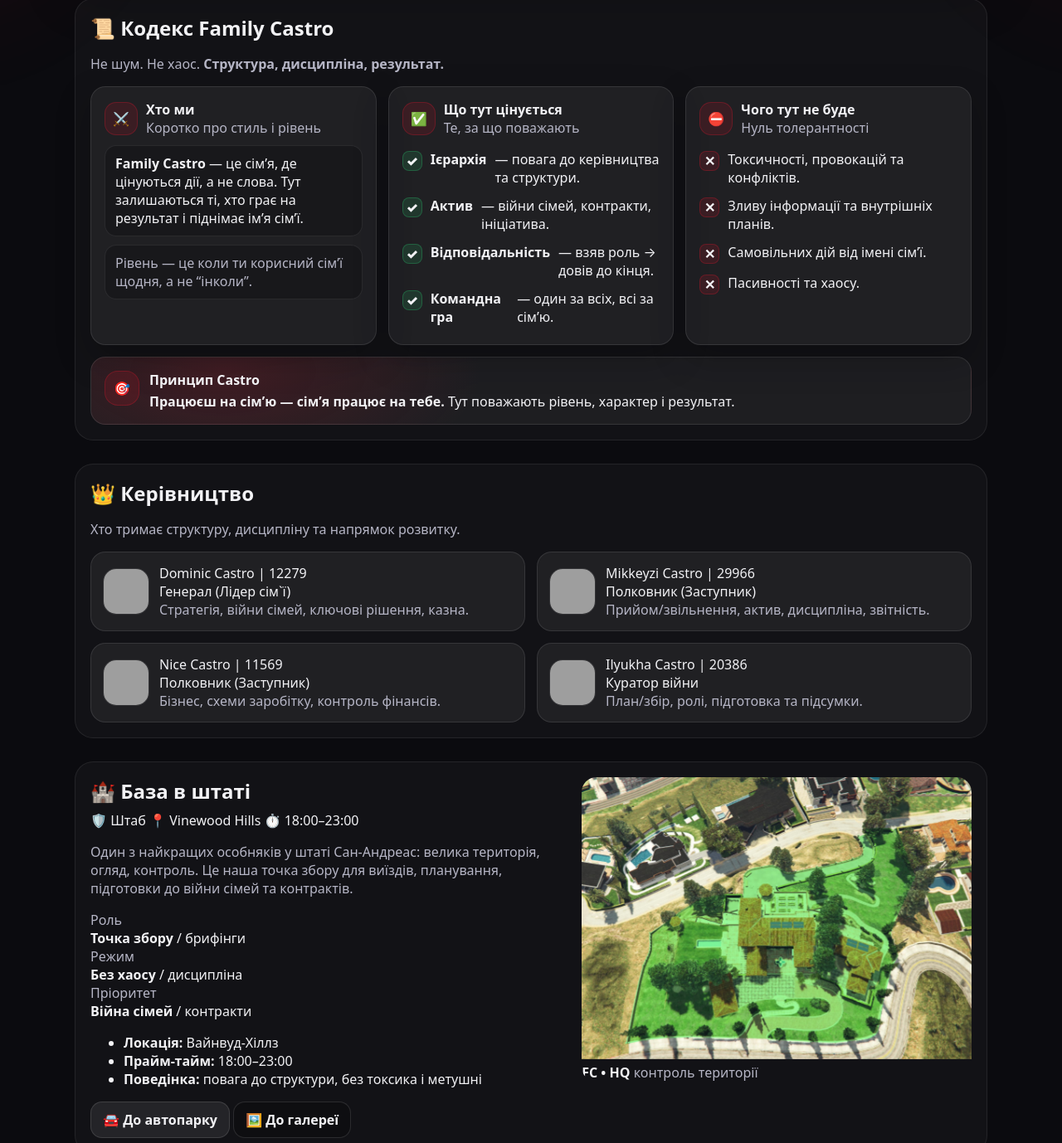
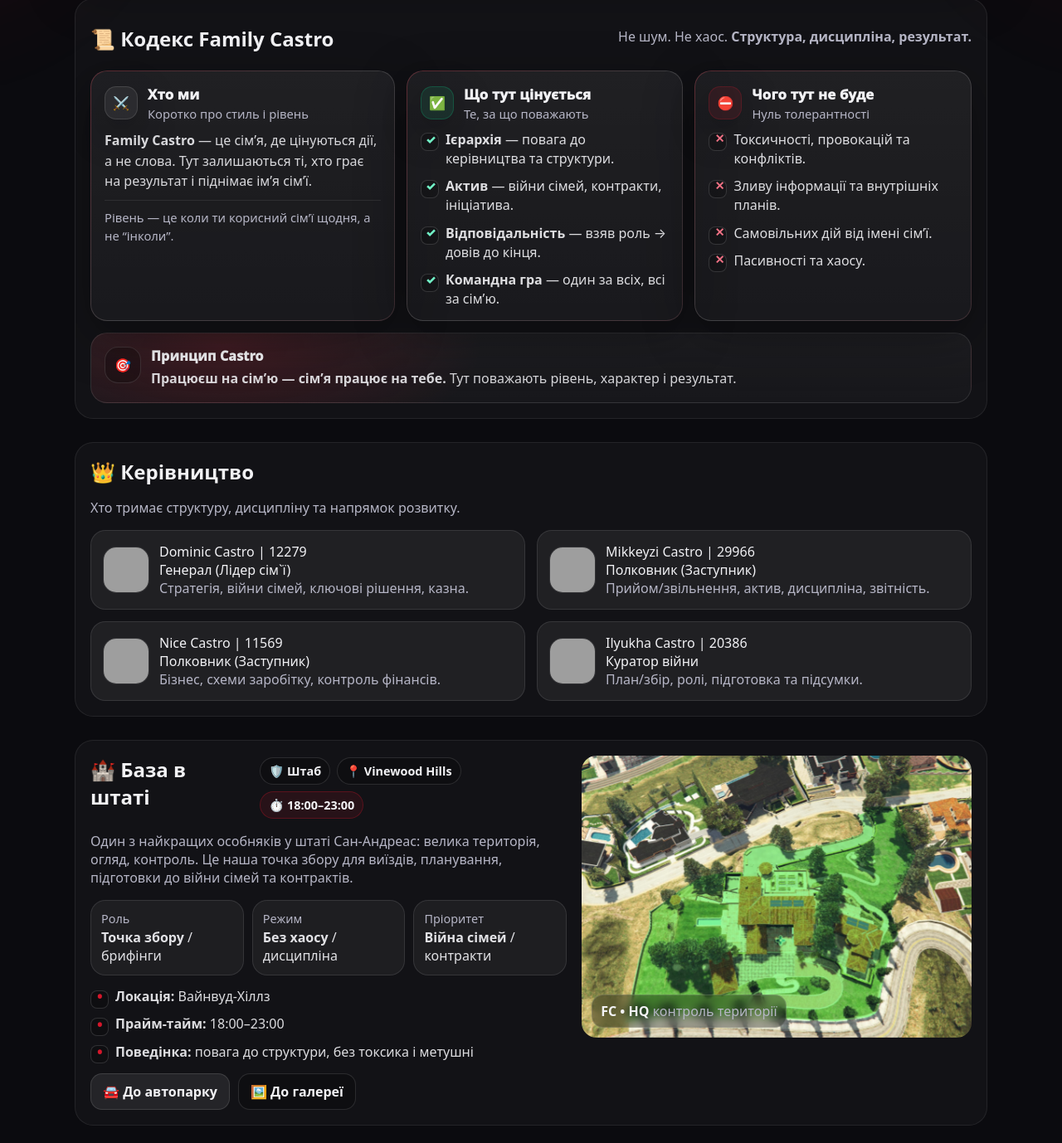
Before and after one commit to AGeHt-ua/castro, a plain HTML site: page info.html in a window 1280 px wide. Shown: the part 769-2147 px from the top of the page at 83% size. Drawn offline with Linux system fonts and the light colour scheme; grey boxes are pictures that could not be loaded.

Commit message:
Update info.css

```diff
--- a/info.css
+++ b/info.css
@@ -1,3 +1,5 @@
+/* INFO PAGE ONLY */
+
 body.info .pagehead{
   background:
     radial-gradient(900px 520px at 20% 10%, rgba(224,24,45,.18), transparent 55%),
@@ -5,7 +7,7 @@ body.info .pagehead{
 }
 
 /* badge + buttons */
-body.info .badge{
+.badge{
   display:inline-flex;
   align-items:center;
   padding: 8px 12px;
@@ -16,7 +18,7 @@ body.info .badge{
   font-size: .92rem;
 }
 
-body.info .btn{
+.btn{
   display:inline-flex;
   align-items:center;
   justify-content:center;
@@ -28,10 +30,10 @@ body.info .btn{
   font-weight: 900;
   transition: .2s;
 }
-body.info .btn:hover{ transform: translateY(-2px); background: rgba(255,255,255,.12); }
-body.info .btn--ghost{ background: rgba(0,0,0,.18); }
+.btn:hover{ transform: translateY(-2px); background: rgba(255,255,255,.12); }
+.btn--ghost{ background: rgba(0,0,0,.18); }
 
-body.info .section__title{ margin: 0 0 8px; font-size: 1.5rem; }
+.section__title{ margin: 0 0 8px; font-size: 1.5rem; }
 
 /* SECTIONS */
 body.info .section{
@@ -579,236 +581,473 @@ html, body{ overflow-x: hidden; }
 }
 
 /* =========================
-   BASE TITLE: NO WRAP ON DESKTOP
-   ("🏰 База в штаті" не переноситься)
+   RULES (PREMIUM)
    ========================= */
-@media (min-width: 861px){
-  .baseHQ .section__title{
-    white-space: nowrap;
-    font-size: clamp(1.25rem, 1.8vw, 1.6rem);
-  }
-}
-
-/* На дуже вузьких екранах дозволяємо перенос */
-@media (max-width: 420px){
-  .baseHQ .section__title{ white-space: normal; }
-}
-
-@media (min-width: 861px){
-  .baseHQ .baseHead{ align-items: center; }
-  .baseHQ .section__title{ flex: 0 0 auto; }
-  .baseHQ .baseTags{ margin-left: auto; }
-}
-
-/* =========================
-   FIX: TOP HERO ONLY (mobile + overflow)
-   ========================= */
-
-/* 1) figure має дефолтні margins — це і ламає */
-.infoHero__media{
-  margin: 0 !important;
-  border-radius: 22px;
-  border: 1px solid rgba(255,255,255,.10);
+.rules{
+  position: relative;
   overflow: hidden;
 }
 
-/* 2) grid-діти не повинні розпирати колонки */
-.infoHero > *{
-  min-width: 0;
+.rulesHead{
+  display:flex;
+  align-items:flex-end;
+  justify-content:space-between;
+  gap: 16px;
+  margin-bottom: 14px;
+}
+@media (max-width: 900px){
+  .rulesHead{ flex-direction: column; align-items:flex-start; }
 }
 
-/* 3) картинки ніколи не виходять за межі */
-.infoHero__media img{
-  display: block;
-  max-width: 100%;
-  height: 100%;
-  width: 100%;
-  object-fit: cover;
+.rulesGrid{
+  display:grid;
+  grid-template-columns: 1.1fr 1fr 1fr;
+  gap: 14px;
+  margin-top: 10px;
 }
-
-/* =========================
-   MOBILE: HERO layout
-   ========================= */
-@media (max-width: 900px){
-
-  .infoHero{
-    grid-template-columns: 1fr !important;
-    padding: 14px !important;
-    gap: 14px !important;
-  }
-
-  /* фото нижче, нормальна висота */
-  .infoHero__media{
-    height: 260px !important;
-    border-radius: 18px !important;
-  }
-
-  /* 4 кнопки = 2x2 */
-  .infoHero__actions{
-    display: grid !important;
-    grid-template-columns: repeat(2, minmax(0,1fr)) !important;
-    gap: 10px !important;
-  }
-
-  .infoHero__actions .btn{
-    min-width: 0;
-    white-space: nowrap;     /* коротко і рівно */
-    padding: 10px 12px;
-  }
-
-  /* чіпи: 2 колонки, 3-й на всю ширину (виглядає “дорого”) */
-  .infoHero__chips{
-    display: grid !important;
-    grid-template-columns: repeat(2, minmax(0,1fr)) !important;
-    gap: 10px !important;
-  }
-  .infoHero__chips .chip{
-    min-width: 0 !important;
-  }
-  .infoHero__chips .chip:nth-child(3){
-    grid-column: 1 / -1;
-  }
-}
-
-/* дуже вузькі — кнопки в 1 колонку */
-@media (max-width: 420px){
-  .infoHero__actions{
-    grid-template-columns: 1fr !important;
-  }
-}
-
-/* =========================
-   RULES (КОДЕКС) — cards/grid
-   ========================= */
-
-.rulesHead{ margin-bottom: 12px; }
-
-.rulesGrid{
-  margin-top: 14px;
-  display: grid;
-  grid-template-columns: repeat(3, minmax(0, 1fr));
-  gap: 14px;
-}
-
 @media (max-width: 980px){
   .rulesGrid{ grid-template-columns: 1fr; }
 }
 
 .rulesCard{
-  padding: 16px;
-  border-radius: 18px;
+  position: relative;
+  border-radius: 20px;
+  padding: 16px 16px 14px;
+
+  background:
+    linear-gradient(180deg, rgba(255,255,255,.06), rgba(255,255,255,.03));
+
   border: 1px solid rgba(255,255,255,.10);
-  background: rgba(255,255,255,.06);
-  box-shadow: 0 16px 40px rgba(0,0,0,.25);
+  box-shadow: 0 18px 60px rgba(0,0,0,.35);
+
+  transition: transform .25s ease, background .25s ease, border-color .25s ease;
+}
+
+.rulesCard::before{
+  content:"";
+  position:absolute;
+  inset:-1px;
+  border-radius: 20px;
+  padding: 1px;
+  background: linear-gradient(135deg,
+    rgba(224,24,45,.55),
+    rgba(255,255,255,.14),
+    rgba(224,24,45,.20)
+  );
+  -webkit-mask: linear-gradient(#000 0 0) content-box, linear-gradient(#000 0 0);
+  -webkit-mask-composite: xor;
+  mask-composite: exclude;
+  pointer-events:none;
+  opacity:.45;
+}
+
+.rulesCard:hover{
+  transform: translateY(-3px);
+  background: linear-gradient(180deg, rgba(255,255,255,.08), rgba(255,255,255,.03));
+  border-color: rgba(255,255,255,.14);
 }
 
 .rulesTop{
-  display: flex;
-  align-items: center;
-  gap: 10px;
+  display:flex;
+  gap: 12px;
+  align-items:center;
   margin-bottom: 10px;
 }
 
 .rulesIcon{
   width: 40px;
   height: 40px;
-  display: grid;
-  place-items: center;
   border-radius: 14px;
-  background: rgba(224,24,45,.14);
-  border: 1px solid rgba(224,24,45,.28);
-  flex: 0 0 40px;
+  display:grid;
+  place-items:center;
+
+  background: rgba(0,0,0,.22);
+  border: 1px solid rgba(255,255,255,.12);
+
+  box-shadow: 0 14px 45px rgba(0,0,0,.35);
 }
 
-.rulesTitle{ font-weight: 900; }
-.rulesText{ margin: 10px 0 0; }
-.rulesMini{
-  margin-top: 10px;
-  padding: 10px 12px;
-  border-radius: 14px;
-  background: rgba(0,0,0,.22);
-  border: 1px solid rgba(255,255,255,.08);
+.rulesTitle{
+  font-weight: 950;
+  font-size: 1.05rem;
+  letter-spacing: .2px;
 }
 
-.rulesList{
-  margin: 10px 0 0;
-  padding-left: 18px;
+.rulesSub{
+  font-size: .92rem;
+  margin-top: 2px;
 }
 
+.rulesText{
+  margin: 10px 0 10px;
+  line-height: 1.55;
+  color: rgba(243,243,246,.88);
+}
+
+.rulesMini{
+  padding-top: 10px;
+  margin-top: 10px;
+  border-top: 1px solid rgba(255,255,255,.08);
+  font-size: .92rem;
+  line-height: 1.45;
+}
+
+/* lists without bullets (premium) */
+.rulesList{
+  list-style: none;
+  padding: 0;
+  margin: 10px 0 0;
+  display:flex;
+  flex-direction: column;
+  gap: 10px;
+}
+.rulesList li{
+  position: relative;
+  padding-left: 30px;
+  line-height: 1.45;
+  color: rgba(243,243,246,.90);
+}
+
+.rulesList--good li::before,
+.rulesList--bad li::before{
+  content:"";
+  position:absolute;
+  left: 0;
+  top: .22rem;
+  width: 20px;
+  height: 20px;
+  border-radius: 8px;
+  display:grid;
+  place-items:center;
+
+  border: 1px solid rgba(255,255,255,.14);
+  background: rgba(0,0,0,.20);
+}
+
+.rulesList--good li::after{
+  content:"✓";
+  position:absolute;
+  left: 6px;
+  top: .05rem;
+  font-weight: 1000;
+  font-size: 14px;
+  color: rgba(120,255,210,.95);
+}
+
+.rulesList--bad li::after{
+  content:"✕";
+  position:absolute;
+  left: 7px;
+  top: .02rem;
+  font-weight: 1000;
+  font-size: 14px;
+  color: rgba(255,120,140,.95);
+}
+
+/* subtle per-card mood */
+.rulesCard--good .rulesIcon{
+  background: rgba(0,255,160,.08);
+  border-color: rgba(0,255,160,.18);
+}
+.rulesCard--bad .rulesIcon{
+  background: rgba(224,24,45,.10);
+  border-color: rgba(224,24,45,.20);
+}
+.rulesCard--who .rulesIcon{
+  background: rgba(255,255,255,.06);
+}
+
+/* quote */
 .rulesQuote{
   margin-top: 14px;
-  display: flex;
+  display:flex;
   gap: 12px;
   align-items: flex-start;
+
   padding: 16px;
-  border-radius: 18px;
+  border-radius: 20px;
   border: 1px solid rgba(255,255,255,.10);
+
   background:
-    radial-gradient(520px 240px at 15% 20%, rgba(224,24,45,.18), transparent 60%),
-    rgba(255,255,255,.05);
+    radial-gradient(520px 220px at 15% 20%, rgba(224,24,45,.18), transparent 60%),
+    linear-gradient(180deg, rgba(255,255,255,.05), rgba(255,255,255,.025));
 }
 
 .rulesQuote__icon{
-  width: 42px;
-  height: 42px;
-  display: grid;
-  place-items: center;
+  width: 44px;
+  height: 44px;
   border-radius: 16px;
-  background: rgba(224,24,45,.14);
-  border: 1px solid rgba(224,24,45,.28);
-  flex: 0 0 42px;
+  display:grid;
+  place-items:center;
+
+  background: rgba(0,0,0,.24);
+  border: 1px solid rgba(255,255,255,.12);
 }
 
-.rulesQuote__title{ font-weight: 900; margin-bottom: 4px; }
-
-/* ===== Pretty lists (під твої класи) ===== */
-
-.rulesList{
-  list-style: none;
-  padding-left: 0;
-  margin: 10px 0 0;
+.rulesQuote__title{
+  font-weight: 1000;
+  letter-spacing: .2px;
+  margin-bottom: 4px;
 }
 
-.rulesList li{
-  display: flex;
-  gap: 10px;
-  align-items: flex-start;
-  padding: 6px 0;
+.rulesQuote__text{
+  color: rgba(243,243,246,.88);
+  line-height: 1.55;
 }
 
-.rulesList li::before{
-  content: "•";
-  flex: 0 0 auto;
-  width: 22px;
-  height: 22px;
-  display: grid;
-  place-items: center;
-  border-radius: 8px;
-  background: rgba(255,255,255,.08);
-  border: 1px solid rgba(255,255,255,.12);
-  margin-top: 1px;
-  font-weight: 900;
+/* =========================
+   BASE HQ (PREMIUM)
+   ========================= */
+.baseHQ .section__title{ margin-bottom: 8px; }
+
+.baseHead{
+  display:flex;
+  align-items:flex-start;
+  justify-content:space-between;
+  gap: 14px;
+}
+@media (max-width: 980px){
+  .baseHead{ flex-direction: column; }
 }
 
-/* ✅ “Що тут цінується” (rulesCard--good) */
-.rulesCard--good .rulesList li::before{
-  content: "✓";
-  background: rgba(46, 204, 113, .14);
-  border-color: rgba(46, 204, 113, .28);
+.baseTags{
+  display:flex;
+  flex-wrap: wrap;
+  gap: 8px;
+  margin-top: 2px;
+}
+.baseTag{
+  display:inline-flex;
+  align-items:center;
+  gap: 8px;
+  padding: 6px 10px;
+  border-radius: 999px;
+  border: 1px solid rgba(255,255,255,.12);
+  background: rgba(0,0,0,.18);
+  font-weight: 900;
+  font-size: .9rem;
+  white-space: nowrap;
+}
+.baseTag--red{
+  border-color: rgba(224,24,45,.28);
+  background: rgba(224,24,45,.10);
 }
 
-/* ⛔ “Чого тут не буде” (rulesCard--bad) */
-.rulesCard--bad .rulesList li::before{
-  content: "✕";
-  background: rgba(224,24,45,.14);
-  border-color: rgba(224,24,45,.28);
+.baseGridMini{
+  margin-top: 14px;
+  display:grid;
+  grid-template-columns: repeat(3, minmax(0,1fr));
+  gap: 10px;
+}
+@media (max-width: 980px){
+  .baseGridMini{ grid-template-columns: 1fr; }
 }
 
-/* “Хто ми” — у тебе там не список, а просто <p class="rulesText"> */
-.rulesCard--who .rulesText{
-  margin: 10px 0 0;
+.baseMini{
+  border-radius: 18px;
+  border: 1px solid rgba(255,255,255,.10);
+  background: rgba(255,255,255,.05);
+  padding: 12px;
+}
+.baseMini__k{ font-size: .9rem; }
+.baseMini__v{ margin-top: 2px; color: rgba(243,243,246,.92); }
+
+.baseFacts{
+  list-style:none;
+  padding: 0;
+  margin: 14px 0 0;
+  display:flex;
+  flex-direction: column;
+  gap: 10px;
+}
+.baseFacts li{
+  position: relative;
+  padding-left: 30px;
+  line-height: 1.45;
+  color: rgba(243,243,246,.90);
+}
+.baseFacts li::before{
+  content:"";
+  position:absolute;
+  left: 0;
+  top: .22rem;
+  width: 20px;
+  height: 20px;
+  border-radius: 8px;
+  border: 1px solid rgba(255,255,255,.14);
+  background: rgba(0,0,0,.20);
+}
+.baseFacts li::after{
+  content:"•";
+  position:absolute;
+  left: 8px;
+  top: .02rem;
+  font-weight: 1000;
+  color: rgba(224,24,45,.95);
+}
+
+.baseActions{
+  margin-top: 14px;
+  display:flex;
+  gap: 10px;
+  flex-wrap: wrap;
+}
+
+.baseMedia{
+  position: relative;
+}
+.baseMedia .cardimg{
+  width: 100%;
+  height: 340px;
+  object-fit: cover;
+  display:block;
+}
+.baseCaption{
+  position:absolute;
+  left: 12px;
+  bottom: 12px;
+  padding: 8px 10px;
+  border-radius: 14px;
+  border: 1px solid rgba(255,255,255,.14);
+  background: rgba(0,0,0,.35);
+  backdrop-filter: blur(6px);
+}
+
+/* =========================
+   FLEET (ACCORDION PREMIUM)
+   ========================= */
+.fleetHead{
+  display:flex;
+  align-items:flex-start;
+  justify-content:space-between;
+  gap: 14px;
+  margin-bottom: 14px;
+}
+@media (max-width: 980px){
+  .fleetHead{ flex-direction: column; }
+}
+
+.fleetStats{
+  display:flex;
+  gap: 10px;
+  flex-wrap: wrap;
+}
+.fleetStat{
+  min-width: 92px;
+  text-align:center;
   padding: 10px 12px;
-  border-radius: 14px;
-  background: rgba(0,0,0,.22);
-  border: 1px solid rgba(255,255,255,.08);
+  border-radius: 16px;
+  border: 1px solid rgba(255,255,255,.10);
+  background: rgba(255,255,255,.05);
 }
+.fleetStat b{
+  display:block;
+  font-size: 1.2rem;
+  font-weight: 1000;
+  letter-spacing: .2px;
+}
+.fleetStat span{
+  display:block;
+  margin-top: 2px;
+  font-size: .9rem;
+}
+
+.fleetGroup{
+  margin-top: 14px;
+  border-radius: 20px;
+  border: 1px solid rgba(255,255,255,.10);
+  background: rgba(255,255,255,.03);
+  overflow: hidden;
+  box-shadow: 0 18px 60px rgba(0,0,0,.25);
+}
+
+.fleetGroup__head{
+  cursor: pointer;
+  padding: 14px 16px;
+  display:flex;
+  justify-content: space-between;
+  align-items: center;
+  gap: 12px;
+
+  font-weight: 1000;
+  font-size: 1.05rem;
+
+  background:
+    radial-gradient(520px 220px at 15% 20%, rgba(224,24,45,.16), transparent 60%),
+    linear-gradient(180deg, rgba(255,255,255,.06), rgba(255,255,255,.02));
+
+  list-style: none;
+  user-select: none;
+}
+.fleetGroup__head::-webkit-details-marker{ display:none; }
+
+.fleetGroup__title{
+  display:inline-flex;
+  align-items:center;
+  gap: 10px;
+}
+
+.fleetGroup__meta{
+  font-size: .9rem;
+  opacity: .75;
+  white-space: nowrap;
+}
+
+.fleetGroup__head::after{
+  content:"▾";
+  margin-left: auto;
+  opacity: .75;
+  transform: translateY(-1px) rotate(-90deg);
+  transition: transform .2s ease, opacity .2s ease;
+}
+.fleetGroup[open] .fleetGroup__head::after{
+  transform: translateY(-1px) rotate(0deg);
+  opacity: 1;
+}
+
+.fleetGroup[open] .fleetGroup__head{
+  border-bottom: 1px solid rgba(255,255,255,.08);
+}
+
+.fleetGroup .fleetTableWrap{
+  margin-top: 0; /* щоб не було подвійних відступів */
+  border-radius: 0; /* бо група вже має округлення */
+  border: none;
+  background: transparent;
+}
+
+/* =========================
+   FLEET MOBILE CARDS — MODEL + NUMBER STACK
+   ========================= */
+
+.fleetCard{ min-width: 0; }
+.fleetCard__body{ min-width: 0; }
+
+.fleetCard__top{
+  display: flex;
+  flex-direction: column;   /* 👈 ключовий момент */
+  gap: 4px;
+  min-width: 0;
+}
+
+.fleetCard__model{
+  font-weight: 1000;
+  line-height: 1.15;
+  min-width: 0;
+  overflow: hidden;
+  text-overflow: ellipsis;
+  white-space: nowrap;
+}
+
+.fleetCard__num{
+  font-size: .95rem;
+  opacity: .85;
+  white-space: normal;      /* ❗ тепер точно не ріже */
+  word-break: break-word;
+}
+
+/* трохи компактніше на дуже вузьких */
+@media (max-width: 420px){
+  .fleetCard__model{ font-size: .98rem; }
+  .fleetCard__num{ font-size: .9rem; }
+}
```
